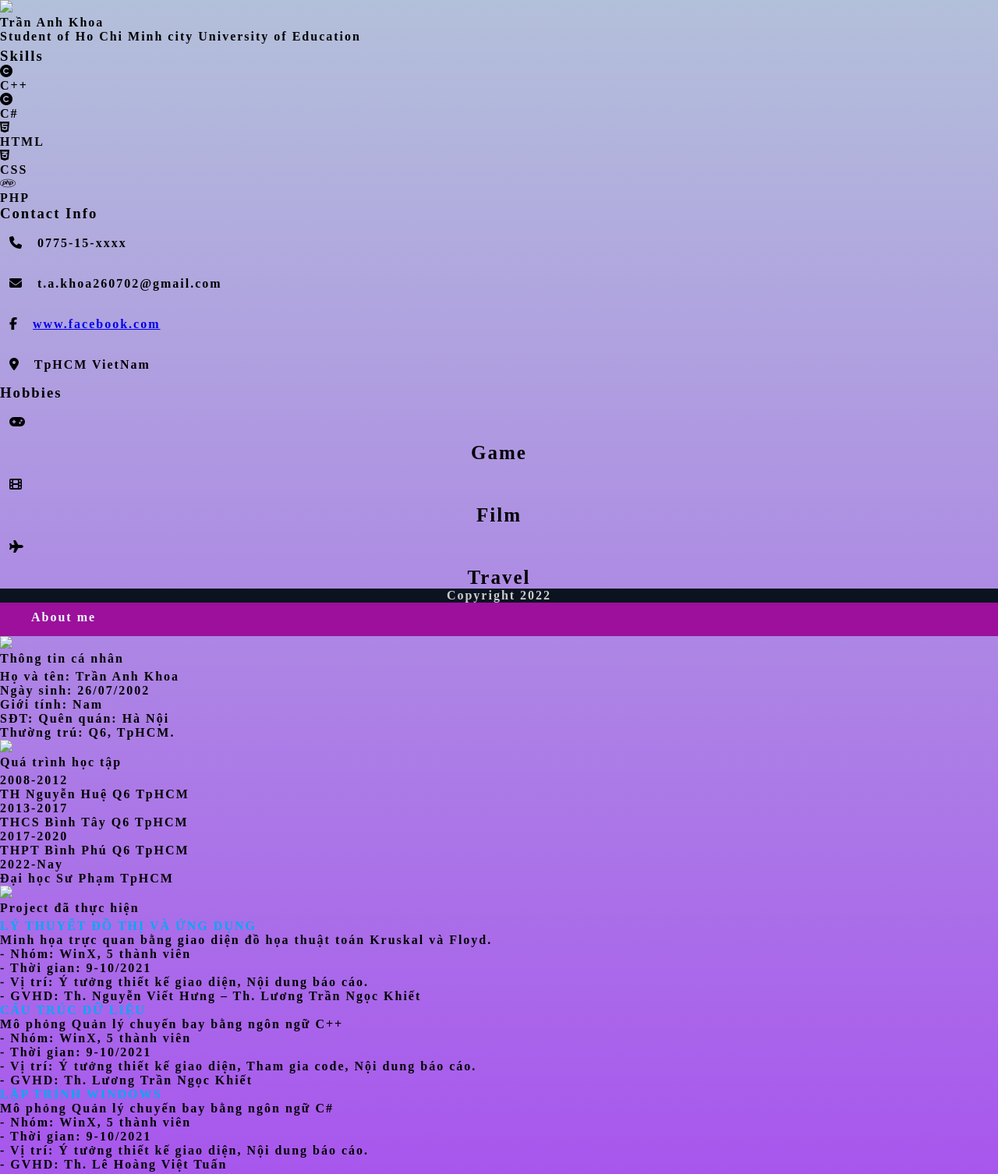
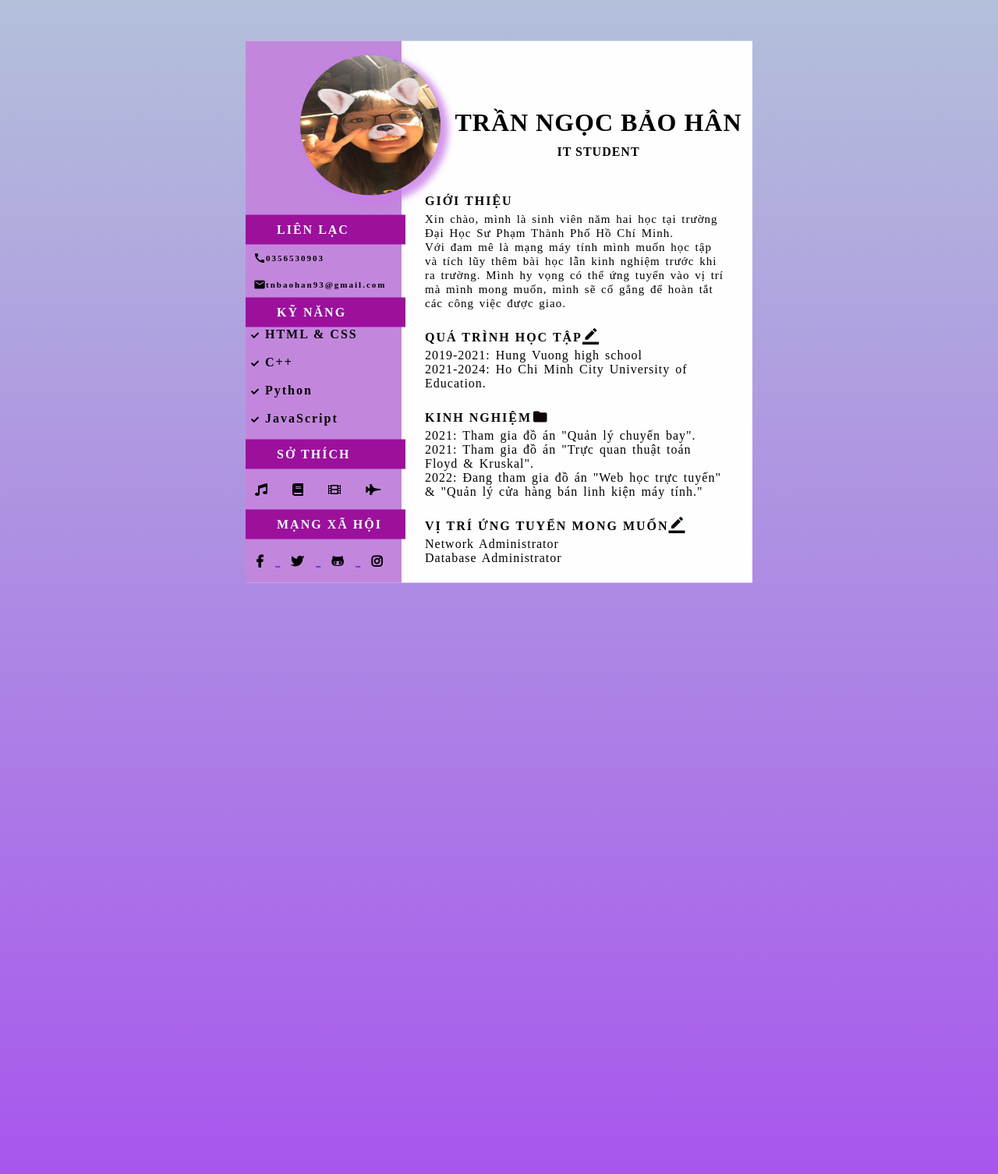
Before and after one commit to baohan93/CV, a plain HTML site: page index.html in a window 1280 px wide. Shown: the whole page at 78% size. Drawn offline with nearby package versions, Linux system fonts and the light colour scheme; a web font is replaced by a local one.

Commit message:
Add files via upload

```diff
--- a/index.html
+++ b/index.html
@@ -4,188 +4,156 @@
     <meta charset="UTF-8">
     <meta http-equiv="X-UA-Compatible" content="IE=edge">
     <meta name="viewport" content="width=device-width, initial-scale=1.0">
-    <title>Trần Anh Khoa's CV</title>
-    <link rel="stylesheet" href="style.css">
+    <title>CV</title>
+    <link rel="stylesheet" href="./style.css">
+    <link href="https://fonts.googleapis.com/icon?family=Material+Icons" rel="stylesheet">
     <link rel="stylesheet" href="https://cdnjs.cloudflare.com/ajax/libs/font-awesome/4.7.0/css/font-awesome.css"
         integrity="sha512-5A8nwdMOWrSz20fDsjczgUidUBR8liPYU+WymTZP1lmY9G6Oc7HlZv156XqnsgNUzTyMefFTcsFH/tnJE/+xBg=="
         crossorigin="anonymous" referrerpolicy="no-referrer" />
-    <script src="https://kit.fontawesome.com/b683da4083.js" crossorigin="anonymous"></script>
+        <link rel="stylesheet" href="https://cdn.jsdelivr.net/npm/bootstrap-icons@1.8.1/font/bootstrap-icons.css">
+        <link rel="stylesheet" href="https://use.fontawesome.com/releases/v5.0.13/css/all.css" integrity="sha384-DNOHZ68U8hZfKXOrtjWvjxusGo9WQnrNx2sqG0tfsghAvtVlRW3tvkXWZh58N9jp" crossorigin="anonymous">
+</head>
 
-</head>
 <body>
-    <div class="container">
-        <div class="left-slide" >
-            <div class="profileText">
-                <div class="imgBX">
-                    <img src="img/avatar.jpg">
+    <div class = "main">
+        <div class ="left">
+            <br>
+            <div class="profile-img"><img src ="ava/ava1.jpg"></div>
+
+            <div class=""box-1>
+                <div class="heading">
+                    <p>LIÊN LẠC</p>
                 </div>
-                <h2>Trần Anh Khoa<br><span>Student of Ho Chi Minh city University of Education</span></h2>
+                <p class="p1"><i class="material-icons icons1">call</i>0356530903</p>
+                <p class="p1"><i class="material-icons icons1">email</i>tnbaohan93@gmail.com</p>
+            </div>
+            <div class="box-1">
+                <div class="heading">
+                    <p>KỸ NĂNG</p>
+                </div>
+                <p>
+                    <i class="fas fa-check" style="color: #000; margin-left: 7px ;font-size: 10px;"></i>
+                    HTML & CSS
+                </p>
+                <br>
+
+                <p>
+                    <i class="fas fa-check" style="color: #000; margin-left: 7px;font-size: 10px;"></i>
+                    C++
+
+                </p>
+                <br>
+
+                <p>
+                    <i class="fas fa-check" style="color: #000; margin-left: 7px;font-size: 10px;"></i>
+                    Python
+
+                </p>
+                <br>
+
+                <p>
+                    <i class="fas fa-check" style="color: #000; margin-left: 7px;font-size: 10px;"></i>
+                    JavaScript
+                </p>
+            </div>
+            <br>
+
+
+            <div class="box-1">
+                <div class="heading">
+                    <p>SỞ THÍCH</p>
+                </div>
+                <div class="h-div">
+                    <i class="fa fa-music" aria-hidden="true"> </i>
+                    <i class="fa fa-book" aria-hidden="true"> </i>
+                    <i class="fa fa-film" aria-hidden="true"></i>
+                    <i class="fa fa-fighter-jet" aria-hidden="true"></i>
+
+                </div>
+
             </div>
 
-            <!-- <div class="contactInfo language">
-                <h3 class="title">Computer Science Term</h3>
-                <ul>
-                    <li>
-                        <span class="text" style="color: #03a9f4; font-weight: bold;">C++</span>
-                    </li>
+            <div class="box-1">
+                <div class="heading">
+                    <p>MẠNG XÃ HỘI</p>
+                </div>
+                <div class="h-div">
+                    <div class="icoin">
+                        <a href="https://www.facebook.com/doanh.diec.7/" target="_blank" class="mxh">
+                            <i class="fab fa-facebook-f"></i>
+                          </a>
+                          <a href="https://twitter.com/Solitude0e" target="_blank" class="mxh">
+                            <i class="fab fa-twitter"></i>
+                          </a>
+                          <a href="https://github.com/baohan93" target="_blank" class="mxh">
+                            <i class="fab fa-github-alt"></i>
+                          </a>
+                          <a href="https://www.instagram.com/_hoshizora.93/" target="_blank" class="mxh">
+                            <i class="fab fa-instagram"></i>
+                          </a>
+                    </div>
 
-                    <li>
-                        <span class="text" style="color: #03a9f4; font-weight: bold;">C#</span>
-                    </li>
 
-                    <li>
-                        <span class="text" style="color: #03a9f4; font-weight: bold;">HTML&CSS</span>
-                    </li>
+                    </i>
 
-                    <li>
-                        <span class="text" style="color: #03a9f4; font-weight: bold;">Python</span>
-                    </li>
-                </ul>
-            </div>  -->
-            <div class="profileText">
-                <h3 class="title">Skills</h3>
-                <div class="skills">
-                    <ul>
-                        <li>
-                            <div class="li_wrap">
-                                <div class="icon">
-                                    <i class="fa-solid fa-copyright"></i>
-                                </div>
-                                <div class="text">C++</div>
-                            </div>
-                        </li>
-                        <li>
-                            <div class="li_wrap">
-                                <div class="icon">
-                                    <i class="fa-solid fa-copyright"></i>
-                                </div>
-                                <div class="text">C#</div>
-                            </div>
-                        </li>
-                        <li>
-                            <div class="li_wrap">
-                                <div class="icon">
-                                    <i class="fa-brands fa-html5"></i>
+                </div>
 
-                                </div>
-                                <div class="text">HTML</div>
-                            </div>
-                        </li>
-                        <li>
-                            <div class="li_wrap">
-                                <div class="icon">
-                                    <i class="fa-brands fa-css3-alt"></i>
-                                </div>
-                                <div class="text">CSS</div>
-                            </div>
-                        </li>
-                        <li>
-                            <div class="li_wrap">
-                                <div class="icon">
-                                    <i class="fa-brands fa-php"></i>
-                                </div>
-                                <div class="text">PHP</div>
-                            </div>
-                        </li>
-                    </ul>
-                </div>
             </div>
 
-            <div class="contactInfo">
-                <h3 class="title">Contact Info</h3>
-                <ul>
-                    <li>
-                        <span class="icon"><i class="fa fa-phone" aria-hidden="true"></i></span>
-                        <span class="text">0775-15-xxxx</span>
-                    </li>
+        </div>
 
-                    <li>
-                        <span class="icon"><i class="fa fa-envelope" aria-hidden="true"></i></span>
-                        <span class="text">t.a.khoa260702@gmail.com</span>
-                    </li>
 
-                    <li>
-                        <span class="icon"><i class="fa fa-facebook" aria-hidden="true"></i></span>
-                        <span class="text"><a href="https://www.facebook.com/profile.php?id=100005350009253"target="_blank">www.facebook.com</a></span>
-                    </li>
-
-                   <li>
-                        <span class="icon"><i class="fa fa-map-marker" aria-hidden="true"></i></span>
-                        <span class="text">TpHCM VietNam</span>
-                    </li>
-                </ul>
+        <div class="right">
+            <div class="name-div">
+                <h1>TRẦN NGỌC BẢO HÂN</h1>
+                <p>IT STUDENT</p>
             </div>
 
+            <div class="box-2">
+                <h2>GIỚI THIỆU<i class="material-icons icons3" style="font-size:28px!important;"perm_indentuty></i></h2>
+                <p class="p2">
+                  Xin chào, mình là sinh viên năm hai học tại trường Đại Học Sư Phạm Thành Phố Hồ Chí Minh.
+                  <br>
+                  Với đam mê là mạng máy tính mình muốn học tập và tích lũy thêm bài học lẫn kinh nghiệm trước khi ra trường.
+                  Mình hy vọng có thể ứng tuyển vào vị trí mà mình mong muốn, mình sẽ cố gắng để hoàn tắt các công việc được giao.
+                </p>
+            </div>
+            <br>
 
+            <div class="box-2">
+                <h2>QUÁ TRÌNH HỌC TẬP<i class="material-icons icons3" >border_color</i></h2>
+                <p class="p3">
+                    2019-2021: Hung Vuong high school
+                    <br>
+                    2021-2024: Ho Chi Minh City University of Education.
+                </p>
+            </div>
+            <br>
 
-            <div class="contactInfo hobbies">
-                <h3 class="title">Hobbies</h3>
-                <ul>
-                    <li>
-                        <span class="icon1"><i class="fa fa-gamepad" aria-hidden="true"></i></span>
-                        <span class="text"><center style="font-size: 25px;">Game</center></span>
-                    </li>
+            <div class="box-2">
+                <h2>KINH NGHIỆM<i class="material-icons icons3" >folder</i></h2>
+                <p class="p3">
+                    2021: Tham gia đồ án "Quản lý chuyến bay".
+                    <br>
+                    2021: Tham gia đồ án "Trực quan thuật toán Floyd & Kruskal".
+                    <br>
+                    2022: Đang tham gia đồ án "Web học trực tuyến" & "Quản lý cửa hàng bán linh kiện máy tính."
 
-                    <li>
-                        <span class="icon1"><i class="fa fa-film" aria-hidden="true"></i></span>
-                        <span class="text"><center style="font-size: 25px;">Film</center></span>
-                    </li>
+                </p>
+            </div>
+            <br>
 
-                   <li>
-                        <span class="icon1"><i class="fa fa-plane" aria-hidden="true"></i></span>
-                        <span class="text"><center style="font-size: 25px;">Travel</center></span>
-                    </li>
-                </ul>
+            <div class="box-2">
+                <h2>VỊ TRÍ ỨNG TUYỂN MONG MUỐN<i class="material-icons icons3" >border_color</i></h2>
+                <p class="p3">
+                    Network Administrator
+                    <br>
+                    Database Administrator
+                </p>
             </div>
 
-            <p style="background-color: #0B1320; color: #ccc; text-align: center;">Copyright 2022</p>
         </div>
 
-        <div class="right-slide">
-            <div class="heading">
-                <h2>About me</h2>
-            </div>
-
-            <div class="about">
-                <div class="aboutBX">
-                    <img src="img/id-card.png">
-                    <h2>Thông tin cá nhân</h2>
-                    <p>Họ và tên: Trần Anh Khoa<br>Ngày sinh: 26/07/2002
-                        <br>Giới tính: Nam<br>SĐT: Quên quán: Hà Nội<br>Thường trú: Q6, TpHCM.</p>
-                </div>
-
-                <div class="aboutBX">
-                    <img src="img/school.jpg">
-                    <h2>Quá trình học tập</h2>
-                    <p>2008-2012<br>TH Nguyễn Huệ Q6 TpHCM<br>
-                    2013-2017<br>THCS Bình Tây Q6 TpHCM<br>
-                    2017-2020<br>THPT Bình Phú Q6 TpHCM<br>
-                    2022-Nay<br>Đại học Sư Phạm TpHCM</p>
-                </div>
-
-                <div class="aboutBX">
-                    <img src="img/list.png">
-                    <h2>Project đã thực hiện</h2>
-                    <p><span style="color: #03a9f4; font-weight: bolder;">LÝ THUYẾT ĐỒ THỊ VÀ ỨNG DỤNG</span><br>
-                        Minh họa trực quan bằng giao diện đồ họa thuật toán Kruskal và Floyd.<br>
-                        - Nhóm: WinX, 5 thành viên<br>
-                        - Thời gian: 9-10/2021<br>
-                        - Vị trí: Ý tưởng thiết kế giao diện, Nội dung báo cáo.<br>
-                        - GVHD: Th. Nguyễn Viết Hưng – Th. Lương Trần Ngọc Khiết<br>
-                        <span style="color: #03a9f4; font-weight: bolder;">CẤU TRÚC DỮ LIỆU</span><br>
-                        Mô phỏng Quản lý chuyến bay bằng ngôn ngữ C++<br>
-                        - Nhóm: WinX, 5 thành viên<br>
-                        - Thời gian: 9-10/2021<br>
-                        - Vị trí: Ý tưởng thiết kế giao diện, Tham gia code, Nội dung báo cáo.<br>
-                        - GVHD: Th. Lương Trần Ngọc Khiết<br>
-                        <span style="color: #03a9f4; font-weight: bolder;">LẬP TRÌNH WINDOWS</span><br>
-                        Mô phỏng Quản lý chuyến bay bằng ngôn ngữ C#<br>
-                        - Nhóm: WinX, 5 thành viên<br>
-                        - Thời gian: 9-10/2021<br>
-                        - Vị trí: Ý tưởng thiết kế giao diện, Nội dung báo cáo.<br>
-                        - GVHD: Th. Lê Hoàng Việt Tuấn</p>
-                </div>
-            </div>
         </div>
     </div>
 </body>
```
